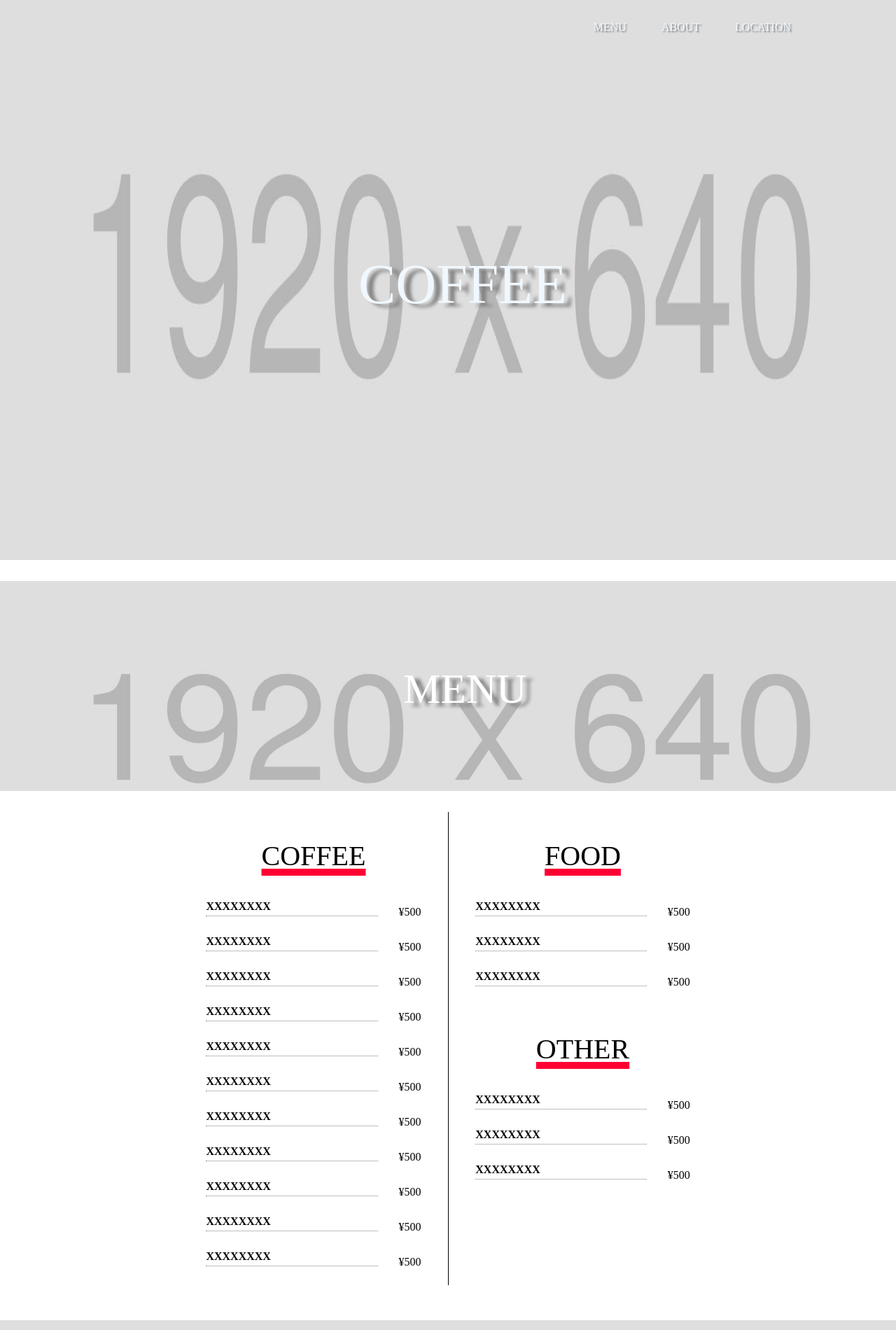
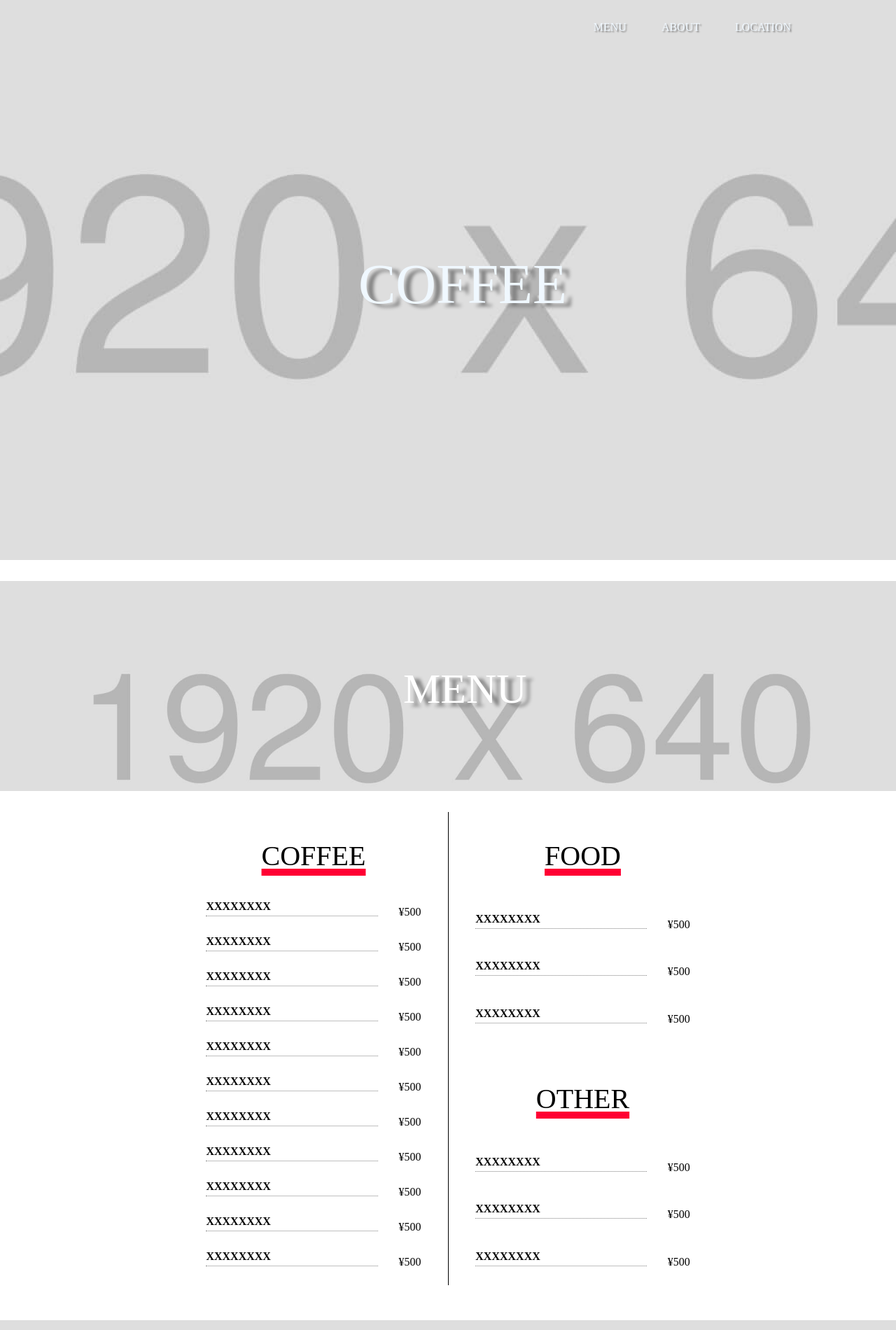
Before and after one commit to Ayako-a-due30/COFFEE, a plain HTML site: page index.html in a window 1280 px wide. Shown: the top 1900 px of the page at 70% size. Drawn offline with Linux system fonts and the light colour scheme; a script that the page names is missing.

Commit message:
画像など修正の反映

```diff
--- a/css/style.scss
+++ b/css/style.scss
@@ -37,15 +37,14 @@ img {
 
 header {
     width: 100%;
-    img {
-        position: relative;
-        min-height: 100vh;
-        background-size: cover;
-        background-repeat: no-repeat;
-
-    }
-
+    background-image: url(../img/mainvisual.jpg);
+    position: relative;
+    min-height: 100vh;
+    background-size: cover;
+    background-repeat: no-repeat;
+    background-position: center top;
     padding-bottom: 30px;
+    margin-bottom: 30px;
 
     ul {
         display: flex;
@@ -145,7 +144,12 @@ main {
             }
         }
 
-        //menu-column
+        .menu-column-right {
+            display: flex;
+            flex-direction: column;
+            justify-content: space-between;
+        }
+
     }
 
     //menu-detail
--- a/index.html
+++ b/index.html
@@ -11,7 +11,6 @@
 
 <body>
     <header>
-        <img src="./img/mainvisual.jpg" alt="main-visual" class="main-visual">
         <ul>
             <li><a href="#menu">MENU</a></li>
             <li><a href="#about">ABOUT</a></li>
@@ -72,7 +71,7 @@
                 </dl>
 
             </div>
-            <div class="menu-column">
+            <div class="menu-column menu-column-right">
                 <h3>FOOD</h3>
                 <dl class="menuItem">
                     <dt>XXXXXXXX</dt>
```
Also changed, not shown: css/style.css, 2 other files.
